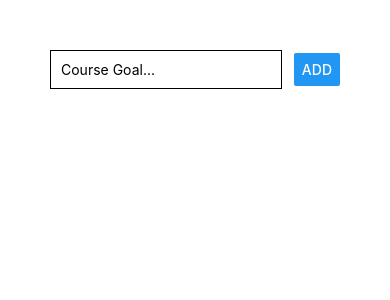
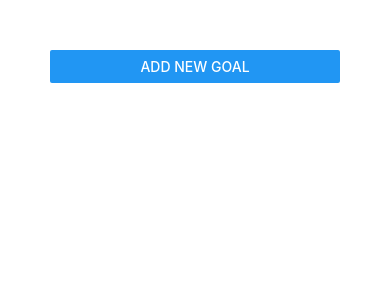
Before and after one commit to jgburton/ToDoList-ReactNative, a React Native app: screen / in a window 390 px wide. Shown: the top 300 px of the page. Built offline with nearby package versions, Linux system fonts and the light colour scheme.

Commit message:
Adding Modal, with a cancel button plus functionality

```diff
--- a/App.js
+++ b/App.js
@@ -1,16 +1,19 @@
 import React, { useState } from 'react';
-import { StyleSheet, View, FlatList } from 'react-native';
+import { StyleSheet, View, FlatList, Button } from 'react-native';
+
 import GoalItem from './components/GoalItem';
 import GoalInput from './components/GoalInput';
 
 export default function App() {
   const [courseGoals, setCourseGoals] = useState([]);
+  const [isAddMode, setIsAddMode] = useState(false);
 
   const addGoalHandler = goalTitle => {
     setCourseGoals(currentGoals => [
       ...courseGoals,
       { id: Math.random().toString(), value: goalTitle }
     ]);
+    setIsAddMode(false);
   }
 
   const removeGoalHandler = goalId => {
@@ -19,9 +22,14 @@
     });
   }
 
+  const cancelGoalAddtionHandler = () => {
+    setIsAddMode(false);
+  };
+
   return (
     <View style={styles.screen}>
-      <GoalInput onAddGoal={addGoalHandler} />
+      <Button title="Add New Goal" onPress={() => setIsAddMode(true)}/>
+      <GoalInput visible={isAddMode} onAddGoal={addGoalHandler} onCancel={cancelGoalAddtionHandler}/>
       <FlatList
         keyExtractor={(item, index) => item.id}
         data={courseGoals}
--- a/components/GoalInput.js
+++ b/components/GoalInput.js
@@ -1,5 +1,5 @@
 import React, { useState } from 'react';
-import { StyleSheet, View, Button, TextInput } from 'react-native';
+import { StyleSheet, View, Button, TextInput, Modal } from 'react-native';
 
 const GoalInput = props => {
     const [enteredGoal, setEnteredGoal] = useState('');
@@ -8,7 +8,13 @@
         setEnteredGoal(enteredText);
     };
 
+    const addGoalHandler = () => {
+        props.onAddGoal(enteredGoal);
+        setEnteredGoal('');
+    }
+
     return (
+        <Modal visible={props.visible} animationType="slide" >
             <View style={styles.inputContainer}>
                 <TextInput
                     placeholder="Course Goal..."
@@ -16,8 +22,16 @@
                     onChangeText={goalInputHandler}
                     value={enteredGoal}
                 />
-            <Button title="Add" onPress={props.onAddGoal.bind(this, enteredGoal)} />
+                <View style={styles.buttonContainer}>
+                    <View style={styles.button}>
+                        <Button title="Cancel" color="red" onPress={props.onCancel} />
                     </View>
+                    <View style={styles.button}>
+                        <Button title="Add" onPress={addGoalHandler} />
+                    </View>
+                </View>
+            </View>
+        </Modal>
     )
 };
 
@@ -26,13 +40,22 @@
         width: '80%',
         borderColor: 'black',
         borderWidth: 1,
-        padding: 10
+        padding: 10,
+        marginBottom: 10,
     },
     inputContainer: {
+        justifyContent: 'center',
+        alignItems: 'center',
+        flex: 1,
+    },
+    buttonContainer: {
         flexDirection: 'row',
         justifyContent: 'space-between',
-        alignItems: 'center'
+        width: '80%'
     },
+    button: {
+        width:'40%',
+    }
 });
 
 export default GoalInput;
```
Lines whose indentation alone changed are shown as unchanged.
